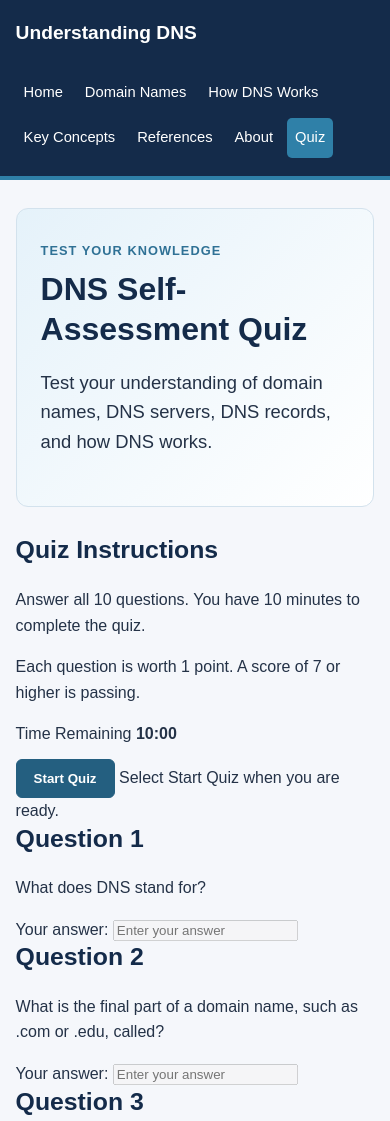
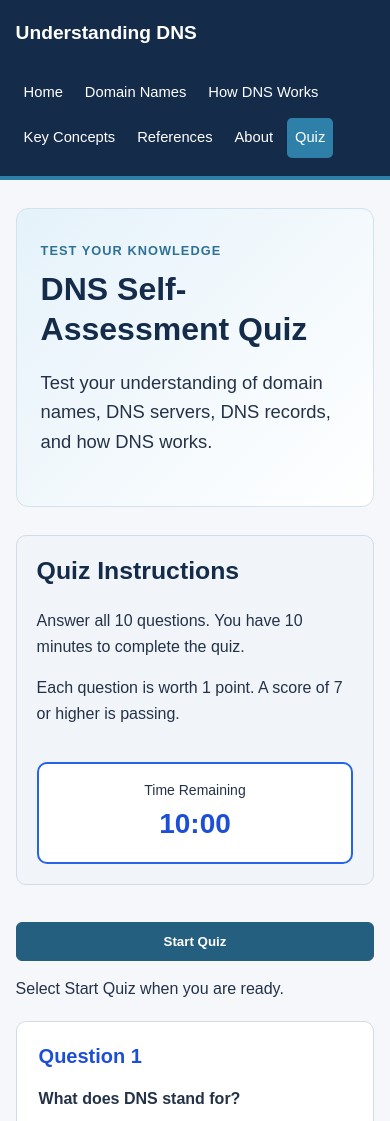
Before and after one commit to RickeyAmbrocio/IT3203Project, a plain HTML site: page quiz.html in a window 390 px wide. Shown: the top 1121 px of the page. Drawn offline with Linux system fonts and the light colour scheme; a script that the page names is missing.

Commit message:
Quiz css and created js fi;e

```diff
--- a/styles.css
+++ b/styles.css
@@ -299,3 +299,160 @@ th {
         padding: 9px;
     }
 }
+
+/* CSS for the quiz page */
+
+.quiz-info {
+    display: flex;
+    justify-content: space-between;
+    align-items: center;
+    gap: 20px;
+    padding: 20px;
+    margin: 25px 0;
+    background-color: #f1f5f9;
+    border: 1px solid #d1dce8;
+    border-radius: 10px;
+}
+
+.quiz-timer {
+    min-width: 130px;
+    text-align: center;
+    padding: 15px;
+    background-color: #ffffff;
+    border: 2px solid #2563eb;
+    border-radius: 10px;
+}
+
+.quiz-timer span {
+    display: block;
+    font-size: 14px;
+}
+
+.quiz-timer strong {
+    display: block;
+    font-size: 28px;
+    color: #1d4ed8;
+}
+
+/* Quiz buttons and status */
+.quiz-actions {
+    display: flex;
+    align-items: center;
+    gap: 15px;
+    flex-wrap: wrap;
+    margin: 20px 0;
+}
+
+.quiz-actions button:disabled {
+    opacity: 0.5;
+    cursor: not-allowed;
+}
+
+.secondary-button {
+    background-color: #64748b;
+    color: white;
+    border: none;
+    padding: 12px 20px;
+    border-radius: 6px;
+    cursor: pointer;
+}
+
+/* Individual questions */
+.quiz-question {
+    padding: 22px;
+    margin: 20px 0;
+    background-color: #ffffff;
+    border: 1px solid #d1dce8;
+    border-radius: 10px;
+}
+
+.quiz-question h2 {
+    color: #1d4ed8;
+    font-size: 20px;
+}
+
+.quiz-question p {
+    font-weight: bold;
+}
+
+.quiz-question label {
+    display: block;
+    margin: 12px 0;
+    cursor: pointer;
+}
+
+.quiz-question input[type="radio"],
+.quiz-question input[type="checkbox"] {
+    margin-right: 8px;
+}
+
+.quiz-question input[type="text"] {
+    display: block;
+    width: 100%;
+    max-width: 450px;
+    padding: 12px;
+    margin-top: 8px;
+    border: 1px solid #94a3b8;
+    border-radius: 6px;
+    font-size: 16px;
+}
+
+/* Results section */
+.quiz-results {
+    margin: 30px 0;
+    padding: 20px;
+    background-color: #f8fafc;
+    border: 1px solid #cbd5e1;
+    border-radius: 10px;
+}
+
+.score-card {
+    padding: 20px;
+    margin: 15px 0;
+    border-radius: 8px;
+}
+
+.score-card.passed {
+    background-color: #dcfce7;
+    border: 1px solid #16a34a;
+    color: #166534;
+}
+
+.score-card.failed {
+    background-color: #fee2e2;
+    border: 1px solid #dc2626;
+    color: #991b1b;
+}
+
+/* Individual answer results */
+.answer-result {
+    padding: 18px;
+    margin: 15px 0;
+    border-radius: 8px;
+    background-color: #ffffff;
+}
+
+.correct-answer {
+    border-left: 5px solid #16a34a;
+}
+
+.incorrect-answer {
+    border-left: 5px solid #dc2626;
+}
+
+/* Responsive layout for smaller screens */
+@media (max-width: 600px) {
+    .quiz-info {
+        flex-direction: column;
+        align-items: stretch;
+    }
+
+    .quiz-timer {
+        width: auto;
+    }
+
+    .quiz-actions {
+        flex-direction: column;
+        align-items: stretch;
+    }
+}
```
Also changed, not shown: script.js (added).
